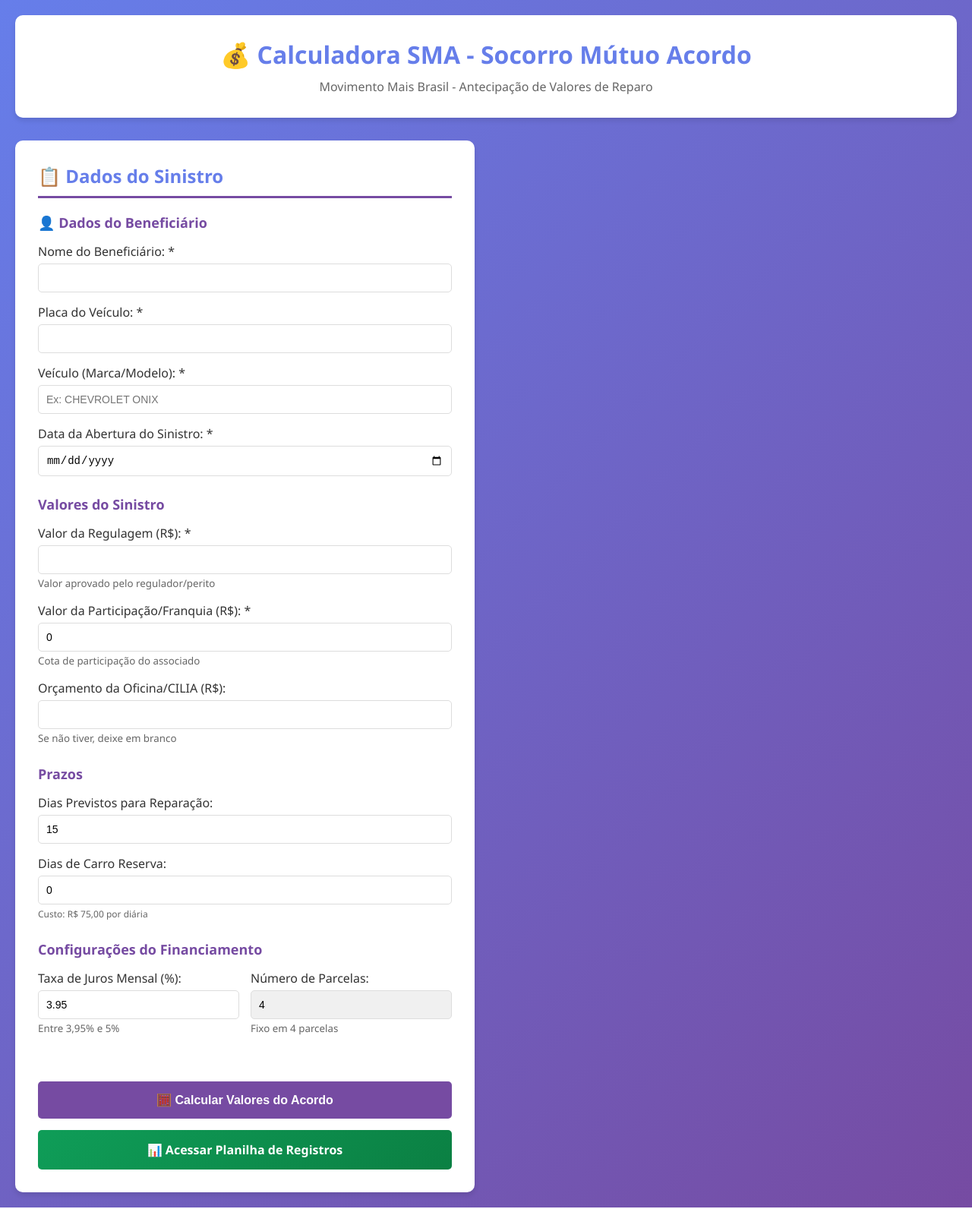
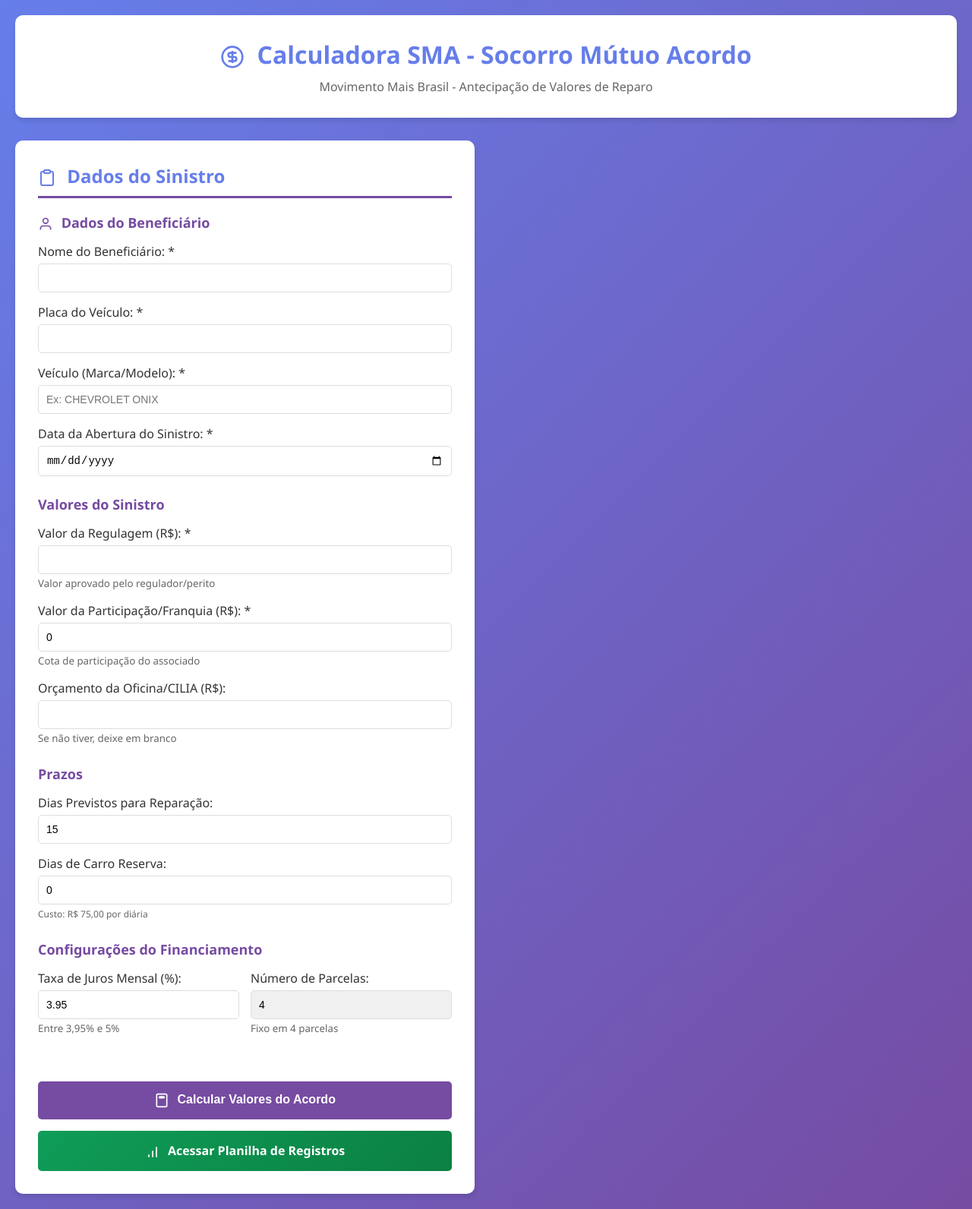
Before and after one commit to alessandro2401/sma-site, a plain HTML site: page index.html in a window 1280 px wide. Shown: the whole page at 76% size. Drawn offline with nearby package versions, Linux system fonts and the light colour scheme.

Commit message:
feat: Substituir emojis por ícones SVG profissionais (dinheiro, clipboard, pessoa, calculadora, gráfico)

```diff
--- a/index.html
+++ b/index.html
@@ -241,16 +241,16 @@
 <body>
     <div class="container">
         <div class="header">
-            <h1>💰 Calculadora SMA - Socorro Mútuo Acordo</h1>
+            <h1><svg style="display: inline-block; vertical-align: middle; margin-right: 8px;" width="32" height="32" viewBox="0 0 24 24" fill="none" stroke="currentColor" stroke-width="2"><circle cx="12" cy="12" r="10"/><path d="M16 8h-6a2 2 0 1 0 0 4h4a2 2 0 1 1 0 4H8"/><path d="M12 18V6"/></svg> Calculadora SMA - Socorro Mútuo Acordo</h1>
             <p>Movimento Mais Brasil - Antecipação de Valores de Reparo</p>
         </div>
 
         <div class="main-content">
             <div class="card">
-                <h2>📋 Dados do Sinistro</h2>
+                <h2><svg style="display: inline-block; vertical-align: middle; margin-right: 8px;" width="24" height="24" viewBox="0 0 24 24" fill="none" stroke="currentColor" stroke-width="2"><path d="M16 4h2a2 2 0 0 1 2 2v14a2 2 0 0 1-2 2H6a2 2 0 0 1-2-2V6a2 2 0 0 1 2-2h2"/><rect x="8" y="2" width="8" height="4" rx="1" ry="1"/></svg> Dados do Sinistro</h2>
                 <form id="formCalculadora">
                     <div class="form-section">
-                        <h3>👤 Dados do Beneficiário</h3>
+                        <h3><svg style="display: inline-block; vertical-align: middle; margin-right: 6px;" width="20" height="20" viewBox="0 0 24 24" fill="none" stroke="currentColor" stroke-width="2"><path d="M20 21v-2a4 4 0 0 0-4-4H8a4 4 0 0 0-4 4v2"/><circle cx="12" cy="7" r="4"/></svg> Dados do Beneficiário</h3>
                         <div class="form-group">
                             <label>Nome do Beneficiário: *</label>
                             <input type="text" id="nome_beneficiario" required>
@@ -317,21 +317,21 @@
                         </div>
                     </div>
 
-                    <button type="submit" class="btn">🧮 Calcular Valores do Acordo</button>
+                    <button type="submit" class="btn"><svg style="display: inline-block; vertical-align: middle; margin-right: 6px;" width="20" height="20" viewBox="0 0 24 24" fill="none" stroke="currentColor" stroke-width="2"><rect x="4" y="2" width="16" height="20" rx="2"/><rect x="8" y="6" width="8" height="2" rx="1" fill="currentColor"/><line x1="8" y1="12" x2="8" y2="12"/><line x1="12" y1="12" x2="12" y2="12"/><line x1="16" y1="12" x2="16" y2="12"/><line x1="8" y1="16" x2="8" y2="16"/><line x1="12" y1="16" x2="12" y2="16"/><line x1="16" y1="16" x2="16" y2="16"/></svg> Calcular Valores do Acordo</button>
 
                     <!-- Botão para acessar a planilha -->
                     <a href="https://docs.google.com/spreadsheets/d/15bDgZ7vCWGox7XfGGdNopAqztn5h6NLJKEuPoGzM0qc/edit?usp=sharing"
                        target="_blank"
                        class="btn"
                        style="background: linear-gradient(135deg, #0f9d58 0%, #0b8043 100%); margin-top: 15px; display: inline-block; text-decoration: none; text-align: center;">
-                        📊 Acessar Planilha de Registros
+                        <svg style="display: inline-block; vertical-align: middle; margin-right: 6px;" width="20" height="20" viewBox="0 0 24 24" fill="none" stroke="currentColor" stroke-width="2"><line x1="12" y1="20" x2="12" y2="10"/><line x1="18" y1="20" x2="18" y2="4"/><line x1="6" y1="20" x2="6" y2="16"/></svg> Acessar Planilha de Registros
                     </a>
                 </form>
             </div>
 
             <div class="card resultado" id="resultado">
                 <div style="display: flex; justify-content: space-between; align-items: center; margin-bottom: 20px;">
-                    <h2 style="margin: 0;">💰 Resultado do Cálculo</h2>
+                    <h2 style="margin: 0;"><svg style="display: inline-block; vertical-align: middle; margin-right: 8px;" width="24" height="24" viewBox="0 0 24 24" fill="none" stroke="currentColor" stroke-width="2"><circle cx="12" cy="12" r="10"/><path d="M16 8h-6a2 2 0 1 0 0 4h4a2 2 0 1 1 0 4H8"/><path d="M12 18V6"/></svg> Resultado do Cálculo</h2>
                     <div>
                         <button onclick="imprimirResultado()" class="btn-action" style="margin-right: 10px;">
                             🖨️ Imprimir
@@ -345,7 +345,7 @@
                 <div id="observacoes"></div>
 
                 <div id="dadosBeneficiario" style="background: #f5f5f5; padding: 20px; border-radius: 8px; margin: 20px 0;">
-                    <h3 style="color: #667eea; margin-bottom: 15px; border-bottom: 2px solid #764ba2; padding-bottom: 8px;">👤 Dados do Beneficiário</h3>
+                    <h3 style="color: #667eea; margin-bottom: 15px; border-bottom: 2px solid #764ba2; padding-bottom: 8px;"><svg style="display: inline-block; vertical-align: middle; margin-right: 6px;" width="20" height="20" viewBox="0 0 24 24" fill="none" stroke="currentColor" stroke-width="2"><path d="M20 21v-2a4 4 0 0 0-4-4H8a4 4 0 0 0-4 4v2"/><circle cx="12" cy="7" r="4"/></svg> Dados do Beneficiário</h3>
                     <div style="display: grid; grid-template-columns: 1fr 1fr; gap: 15px;">
                         <div>
                             <strong>Nome:</strong>
@@ -367,7 +367,7 @@
                 </div>
 
                 <div id="dadosSinistro" style="background: #f5f5f5; padding: 20px; border-radius: 8px; margin: 20px 0;">
-                    <h3 style="color: #667eea; margin-bottom: 15px; border-bottom: 2px solid #764ba2; padding-bottom: 8px;">📊 Valores do Sinistro</h3>
+                    <h3 style="color: #667eea; margin-bottom: 15px; border-bottom: 2px solid #764ba2; padding-bottom: 8px;"><svg style="display: inline-block; vertical-align: middle; margin-right: 6px;" width="20" height="20" viewBox="0 0 24 24" fill="none" stroke="currentColor" stroke-width="2"><line x1="12" y1="20" x2="12" y2="10"/><line x1="18" y1="20" x2="18" y2="4"/><line x1="6" y1="20" x2="6" y2="16"/></svg> Valores do Sinistro</h3>
                     <div style="display: grid; grid-template-columns: 1fr 1fr 1fr; gap: 15px;">
                         <div>
                             <strong>Valor da Regulagem:</strong>
@@ -413,7 +413,7 @@
                     <div class="form-group">
                         <label for="contraproposta_input">Valor Proposto pelo Associado (R$):</label>
                         <input type="number" id="contraproposta_input" step="0.01" placeholder="Insira o valor da contraproposta" style="margin-bottom: 10px;" value="0">
-                        <button onclick="validarContraproposta()" style="margin-top: 10px; padding: 10px 20px; background: linear-gradient(135deg, #667eea 0%, #764ba2 100%); color: white; border: none; border-radius: 5px; cursor: pointer; font-size: 16px; font-weight: bold;">🧮 Calcular com Contraproposta</button>
+                        <button onclick="validarContraproposta()" style="margin-top: 10px; padding: 10px 20px; background: linear-gradient(135deg, #667eea 0%, #764ba2 100%); color: white; border: none; border-radius: 5px; cursor: pointer; font-size: 16px; font-weight: bold;"><svg style="display: inline-block; vertical-align: middle; margin-right: 6px;" width="18" height="18" viewBox="0 0 24 24" fill="none" stroke="currentColor" stroke-width="2"><rect x="4" y="2" width="16" height="20" rx="2"/><rect x="8" y="6" width="8" height="2" rx="1" fill="currentColor"/><line x1="8" y1="12" x2="8" y2="12"/><line x1="12" y1="12" x2="12" y2="12"/><line x1="16" y1="12" x2="16" y2="12"/><line x1="8" y1="16" x2="8" y2="16"/><line x1="12" y1="16" x2="12" y2="16"/><line x1="16" y1="16" x2="16" y2="16"/></svg> Calcular com Contraproposta</button>
                         <div id="feedback-contraproposta" class="feedback-validacao" style="display: none; margin-top: 15px;"></div>
                         <div id="info-limites" class="feedback-info" style="display: none; margin-top: 15px;">
                             <strong>Faixa de negociação aceitável:</strong><br>
```
